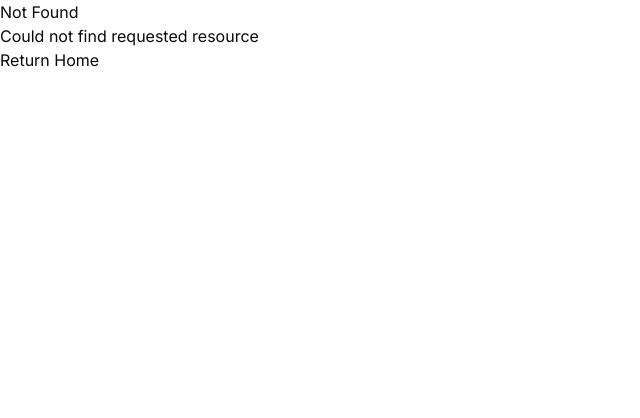
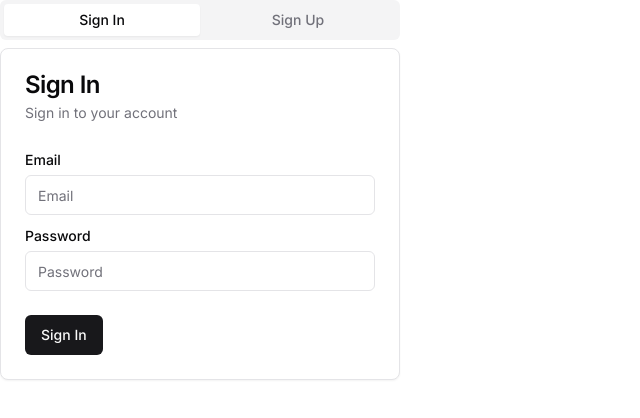
Before and after one commit to Michallesss/SharingSphere.com, a Next.js app: page /sign/in in a window 1280 px wide. Before the commit this address had no page. Shown: the top 418 px of the page, without its empty margins (0-640 px from the left). Built offline with nearby package versions, Linux system fonts and the light colour scheme.

Commit message:
🚧  Work on <Sign /> component and routes

```diff
--- /dev/null
+++ b/src/app/sign/in/page.tsx
@@ -0,0 +1,5 @@
+import Sign from "@/components/Sign";
+
+export default function SignUpPage() {
+  return <Sign In/>;
+}
--- /dev/null
+++ b/src/app/sign/page.tsx
@@ -0,0 +1,6 @@
+'use client';
+import { redirect } from "next/navigation";
+
+export default function Trade() {
+  return redirect("/sign/in");
+}
--- /dev/null
+++ b/src/app/sign/up/page.tsx
@@ -0,0 +1,5 @@
+import Sign from "@/components/Sign";
+
+export default function SignUpPage() {
+  return <Sign Up/>;
+}
--- /dev/null
+++ b/src/components/Sign.tsx
@@ -0,0 +1,77 @@
+import { Button } from "@/components/ui/button"
+import {
+  Card,
+  CardContent,
+  CardDescription,
+  CardFooter,
+  CardHeader,
+  CardTitle,
+} from "@/components/ui/card"
+import { Input } from "@/components/ui/input"
+import { Label } from "@/components/ui/label"
+import {
+  Tabs,
+  TabsContent,
+  TabsList,
+  TabsTrigger,
+} from "@/components/ui/tabs"
+
+type SignProps = {
+  In?: boolean | undefined;
+  Up?: boolean | undefined;
+};
+
+export default function Sign({ In, Up }: SignProps) {
+  const defaultValue = In ? "in" : "up";
+
+  return (
+    <Tabs defaultValue={defaultValue} className="w-[400px]">
+      <TabsList className="grid w-full grid-cols-2">
+        <TabsTrigger value="in">Sign In</TabsTrigger>
+        <TabsTrigger value="up">Sign Up</TabsTrigger>
+      </TabsList>
+
+      <TabsContent value="in">
+        <Card>
+          <CardHeader>
+            <CardTitle>Sign In</CardTitle>
+            <CardDescription>Sign in to your account</CardDescription>
+          </CardHeader>
+
+          <CardContent className="space-y-2">
+            <div className="space-y-1">
+              <Label htmlFor="email">Email</Label>
+              <Input id="email" type="email" placeholder="Email" />
+            </div>
+
+            <div className="space-y-1">
+              <Label htmlFor="password">Password</Label>
+              <Input id="password" type="password" placeholder="Password" />
+            </div>
+          </CardContent>
+
+          <CardFooter>
+            <Button>Sign In</Button>
+          </CardFooter>
+        </Card>
+      </TabsContent>
+
+      <TabsContent value="up">
+        <Card>
+          <CardHeader>
+            <CardTitle>Sign Up</CardTitle>
+            <CardDescription>Create a new account</CardDescription>
+          </CardHeader>
+
+          <CardContent>
+            content
+          </CardContent>
+
+          <CardFooter>
+            <Button>Sign Up</Button>
+          </CardFooter>
+        </Card>
+      </TabsContent>
+    </Tabs>
+  );
+}
```
